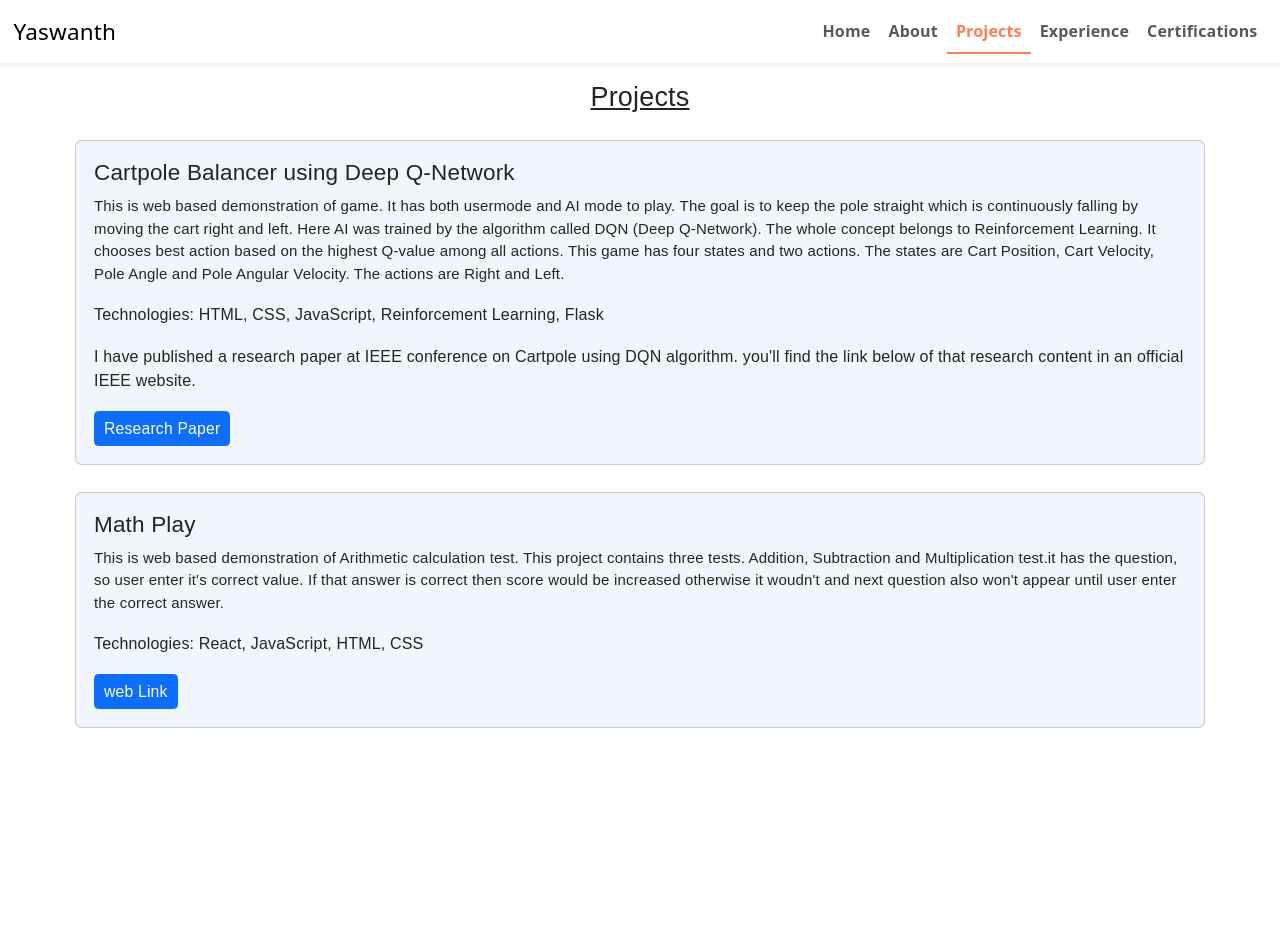
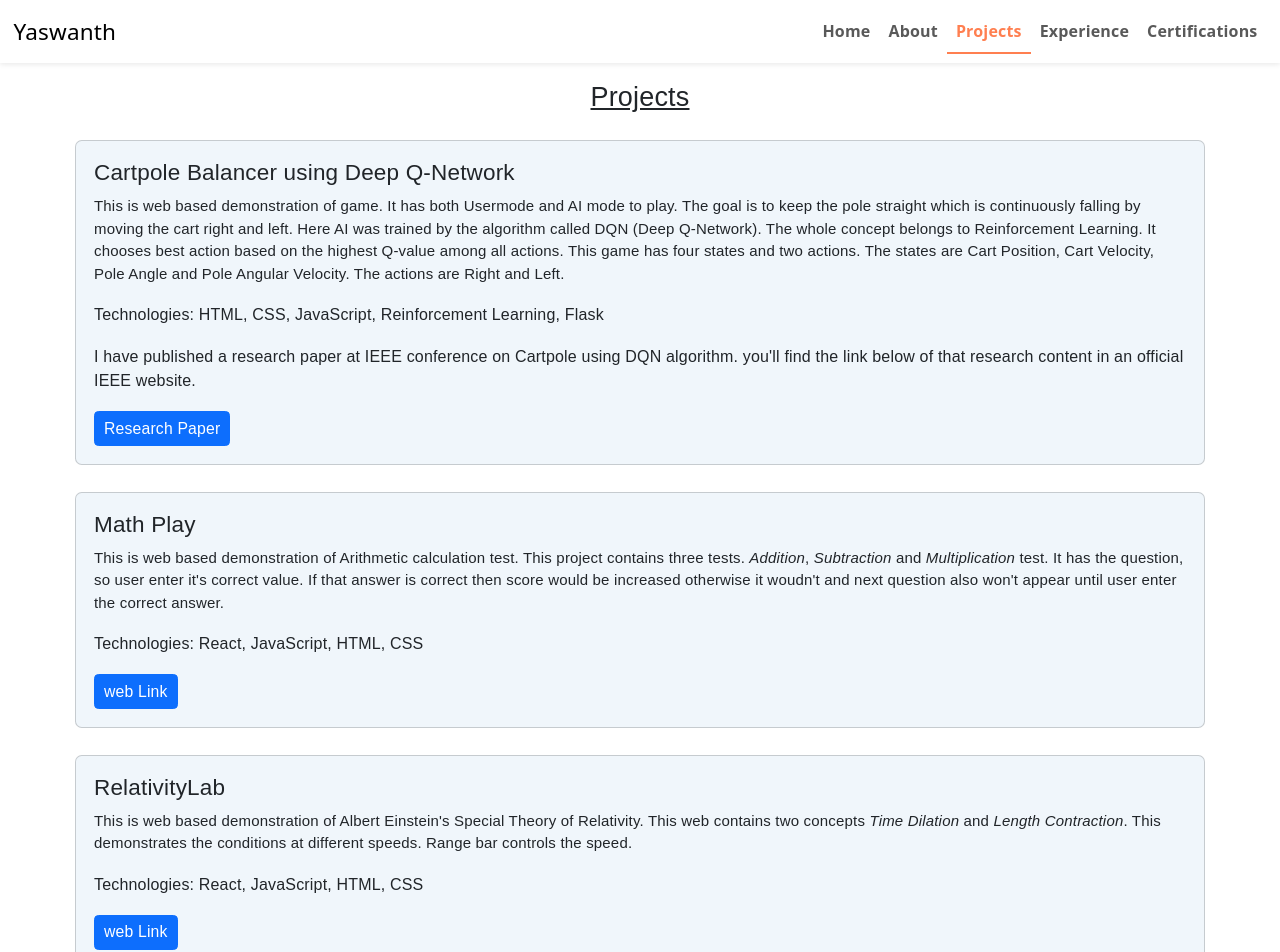
Before and after one commit to einstein2306/portfolio, a React app: page /projects in a window 1280 px wide. Shown: the top 952 px of the page. Before the commit the page ends 800 px from the top, so only its background shows below. Built offline with nearby package versions, Linux system fonts and the light colour scheme; the HTML template or start-up script is replaced by a standard one.

Commit message:
added Relativitylab project

```diff
--- a/src/components/projects.jsx
+++ b/src/components/projects.jsx
@@ -7,7 +7,7 @@ export default function Project() {
                     <div className="card det">
                         <div className="card-body">
                             <h5 className='card-title'>Cartpole Balancer using Deep Q-Network</h5>
-                            <p className="proj-1 card-text">This is web based demonstration of game. It has both usermode and AI mode to play. The goal is to keep the pole straight which is continuously falling by moving the cart right and left. Here AI was trained by the algorithm called DQN (Deep Q-Network). The whole concept belongs to Reinforcement Learning. It chooses best action based on the highest Q-value among all actions. This game has four states and two actions. The states are Cart Position, Cart Velocity, Pole Angle and Pole Angular Velocity. The actions are Right and Left.</p>
+                            <p className="proj-1 card-text">This is web based demonstration of game. It has both Usermode and AI mode to play. The goal is to keep the pole straight which is continuously falling by moving the cart right and left. Here AI was trained by the algorithm called DQN (Deep Q-Network). The whole concept belongs to Reinforcement Learning. It chooses best action based on the highest Q-value among all actions. This game has four states and two actions. The states are Cart Position, Cart Velocity, Pole Angle and Pole Angular Velocity. The actions are Right and Left.</p>
                             <p>Technologies: HTML, CSS, JavaScript, Reinforcement Learning, Flask</p>
                             <p>I have published a research paper at IEEE conference on Cartpole using DQN algorithm. you'll find the link below of that research content in an official IEEE website.</p>
                             <a href="https://ieeexplore.ieee.org/abstract/document/11158143" target="_blank" rel="noopener noreferrer" className="btn btn-primary btn-sm">Research Paper</a>
@@ -18,9 +18,19 @@ export default function Project() {
                     <div className="card det">
                         <div className="card-body ">
                             <h5 className='card-title'>Math Play</h5>
-                            <p className="proj-1 card-text">This is web based demonstration of Arithmetic calculation test. This project contains three tests. Addition, Subtraction and Multiplication test.it has the question, so user enter it's correct value. If that answer is correct then score would be increased otherwise it woudn't and next question also won't appear until user enter the correct answer.</p>
+                            <p className="proj-1 card-text">This is web based demonstration of Arithmetic calculation test. This project contains three tests. <em>Addition</em>, <em>Subtraction</em> and <em>Multiplication</em> test. It has the question, so user enter it's correct value. If that answer is correct then score would be increased otherwise it woudn't and next question also won't appear until user enter the correct answer.</p>
                             <p>Technologies: React, JavaScript, HTML, CSS</p>
                             <a href="https://math-play-seven.vercel.app/" target="_blank" rel="noopener noreferrer" className="btn btn-primary btn-sm">web Link</a>
+                        </div>
+                    </div>
+                </section>
+                <section className='mt-4 mb-2'>
+                    <div className="card det">
+                        <div className="card-body ">
+                            <h5 className='card-title'>RelativityLab</h5>
+                            <p className="proj-1 card-text">This is web based demonstration of Albert Einstein's Special Theory of Relativity. This web contains two concepts <em>Time Dilation</em> and <em>Length Contraction</em>. This demonstrates the conditions at different speeds. Range bar controls the speed. </p>
+                            <p>Technologies: React, JavaScript, HTML, CSS</p>
+                            <a href="https://relativitylab.vercel.app/" target="_blank" rel="noopener noreferrer" className="btn btn-primary btn-sm">web Link</a>
                         </div>
                     </div>
                 </section>
```
